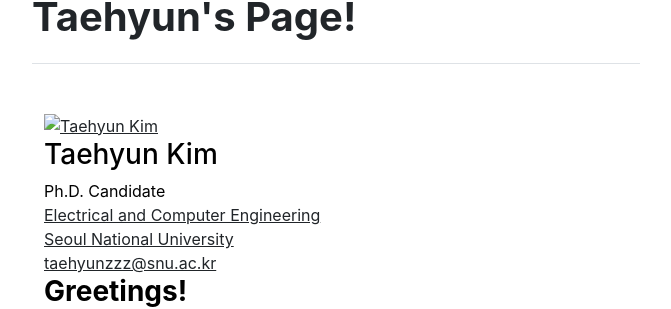
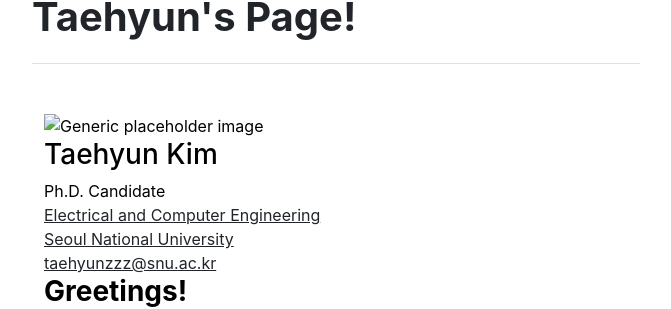
Before and after one commit to taehyunzzz/taehyunzzz.github.io, a Jekyll site: the page built from index.md, in a window 1280 px wide. Shown: the part 121-430 px from the top of the page, without its empty margins (304-975 px from the left). Built offline with Jekyll 4.4.1, drawn with Linux system fonts in a browser that asks for light colours.

Commit message:
DEBUG: test85

```diff
--- a/_layouts/home.html
+++ b/_layouts/home.html
@@ -4,23 +4,15 @@
 
 <div class="container">
 
-    <div class="media-body">
-
-        <!-- image -->
-        <a class="pull-right hidden-xs" href="#">
-          <img src="doggo-in-bag.jpg" alt="Taehyun Kim" class="img-rounded" width="130px" height="160px">
-        </a>
-
-        <!-- info -->
-        <h3 class="media-heading">Taehyun Kim</h3>
-        Ph.D. Candidate <br>
-        <a href="https://ece.snu.ac.kr/en">Electrical and Computer Engineering</a><br>
-        <a href="https://en.snu.ac.kr">Seoul National University</a><br>
-        <a href="mailto:taehyunzzz@snu.ac.kr">taehyunzzz@snu.ac.kr</a>
-        <!-- <a href="https://scholar.google.com/citations?user=4U65ziwAAAAJ&amp;hl=en">Google Scholar</a> |
-        <a href="http://www.informatik.uni-trier.de/~ley/pers/hd/s/Sim:Jaewoong.html">DBLP</a> |
-        <a href="https://www.linkedin.com/in/jaewoongsim">LinkedIn</a> -->
-
+    <div class="media">
+        <img class="align-self-center mr-3" src="doggo-in-bag.jpg" alt="Generic placeholder image">
+        <div class="media-body">
+            <h3 class="mt-0">Taehyun Kim</h3>
+            Ph.D. Candidate <br>
+            <a href="https://ece.snu.ac.kr/en">Electrical and Computer Engineering</a><br>
+            <a href="https://en.snu.ac.kr">Seoul National University</a><br>
+            <a href="mailto:taehyunzzz@snu.ac.kr">taehyunzzz@snu.ac.kr</a>
+        </div>
     </div>
 
     <div class="row g-5 mb-5">
```
Also changed, not shown: _layouts/default.html (line endings or trailing spaces).
